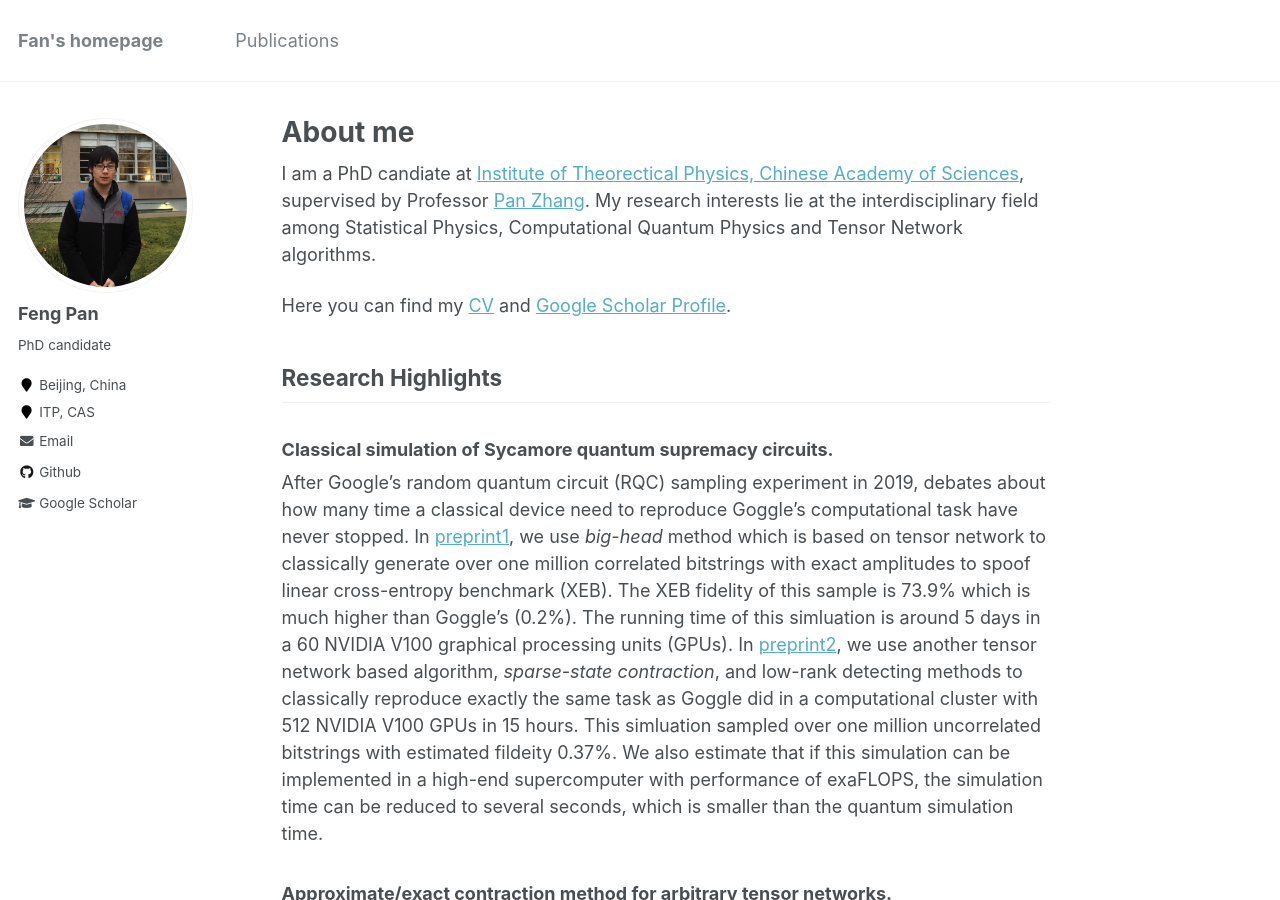
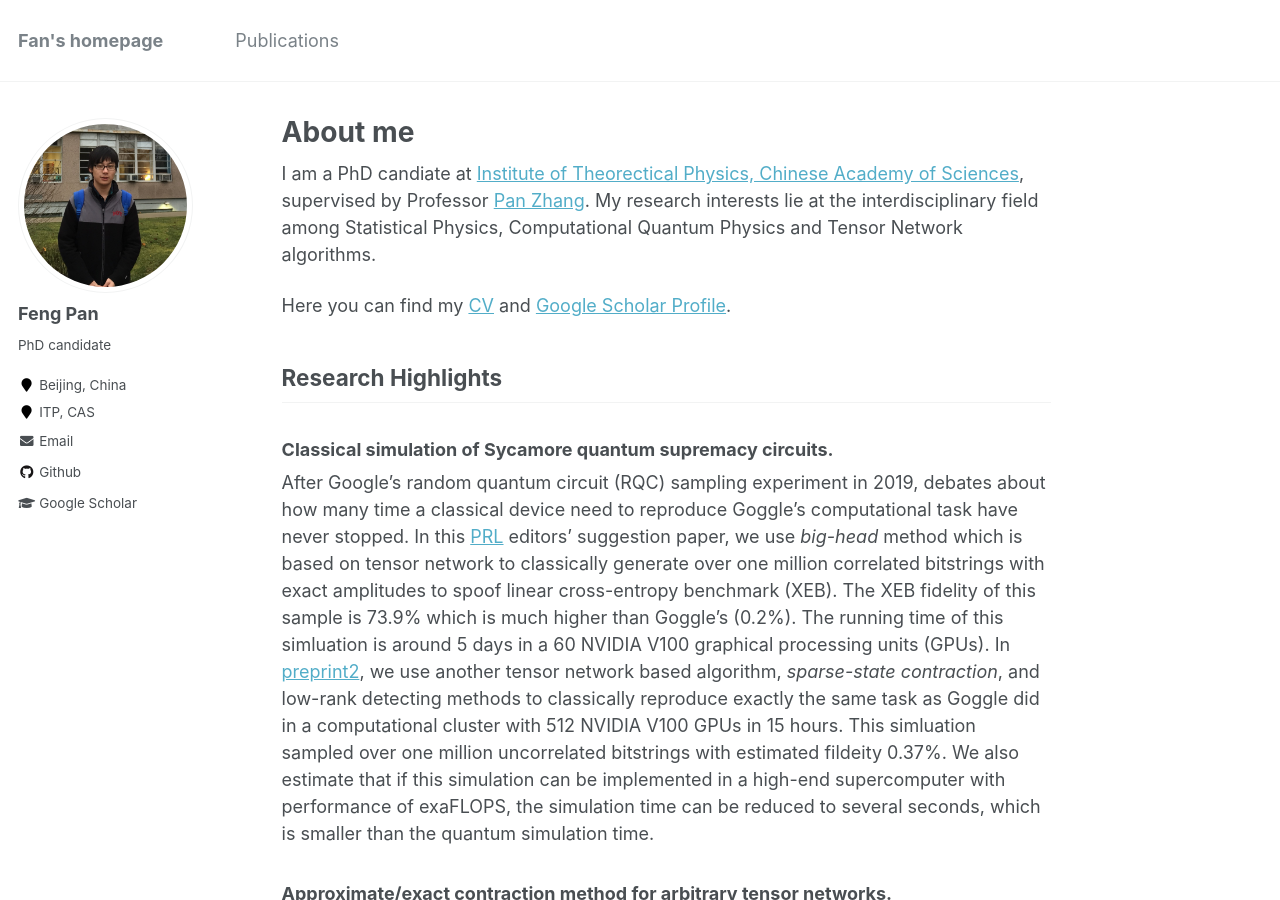
Before and after one commit to Fanerst/Fanerst.github.io, a Jekyll site: the page built from _pages/about.md, in a window 1280 px wide and 900 px high. Built offline with Jekyll 4.4.1, drawn with Linux system fonts in a browser that asks for light colours.

Commit message:
update publicated papers

```diff
--- a/_pages/about.md
+++ b/_pages/about.md
@@ -15,7 +15,7 @@ Here you can find my [CV](files/CV.pdf) and [Google Scholar Profile](https://sch
 ## Research Highlights
 
 ### Classical simulation of Sycamore quantum supremacy circuits.
-After Google's random quantum circuit (RQC) sampling experiment in 2019, debates about how many time a classical device need to reproduce Goggle's computational task have never stopped. In [preprint1](https://arxiv.org/abs/2103.03074), we use *big-head* method which is based on tensor network to classically generate over one million correlated bitstrings with exact amplitudes to spoof linear cross-entropy benchmark (XEB). The XEB fidelity of this sample is 73.9% which is much higher than Goggle's (0.2%). The running time of this simluation is around 5 days in a 60 NVIDIA V100 graphical processing units (GPUs). In [preprint2](https://arxiv.org/abs/2111.03011), we use another tensor network based algorithm, *sparse-state contraction*, and low-rank detecting methods to classically reproduce exactly the same task as Goggle did in a computational cluster with 512 NVIDIA V100 GPUs in 15 hours. This simluation sampled over one million uncorrelated bitstrings with estimated fildeity 0.37%. We also estimate that if this simulation can be implemented in a high-end supercomputer with performance of exaFLOPS, the simulation time can be reduced to several seconds, which is smaller than the quantum simulation time.
+After Google's random quantum circuit (RQC) sampling experiment in 2019, debates about how many time a classical device need to reproduce Goggle's computational task have never stopped. In this [PRL](https://doi.org/10.1103/PhysRevLett.128.030501) editors' suggestion paper, we use *big-head* method which is based on tensor network to classically generate over one million correlated bitstrings with exact amplitudes to spoof linear cross-entropy benchmark (XEB). The XEB fidelity of this sample is 73.9% which is much higher than Goggle's (0.2%). The running time of this simluation is around 5 days in a 60 NVIDIA V100 graphical processing units (GPUs). In [preprint2](https://arxiv.org/abs/2111.03011), we use another tensor network based algorithm, *sparse-state contraction*, and low-rank detecting methods to classically reproduce exactly the same task as Goggle did in a computational cluster with 512 NVIDIA V100 GPUs in 15 hours. This simluation sampled over one million uncorrelated bitstrings with estimated fildeity 0.37%. We also estimate that if this simulation can be implemented in a high-end supercomputer with performance of exaFLOPS, the simulation time can be reduced to several seconds, which is smaller than the quantum simulation time.
 
 ### Approximate/exact contraction method for arbitrary tensor networks.
 Most applications of tensor networks into physical problems deal with lattice systems with organized connections. But what if the physical systems we care about are ones with artirary topologies? In this [PRL](https://link.aps.org/doi/10.1103/PhysRevLett.125.060503) paper, we investigate the solution by introducing Matrix Product State (MPS) calculus algorithm. This algorithm splits every tensor in TN into MPS, and contract them by a DMRG-like scheme, which keeps MPS form of the resulting tensor after each contraction. By adjusting the bond dimension of physical and virtual bonds, this algorithm can flexibly trade accuracy for contraction complexity. We use this algorithm into spin-glass models and quantum circuit simulations, which gives exciting results.
```
Also changed, not shown: _pages/publications.md (+1 -1 lines).
